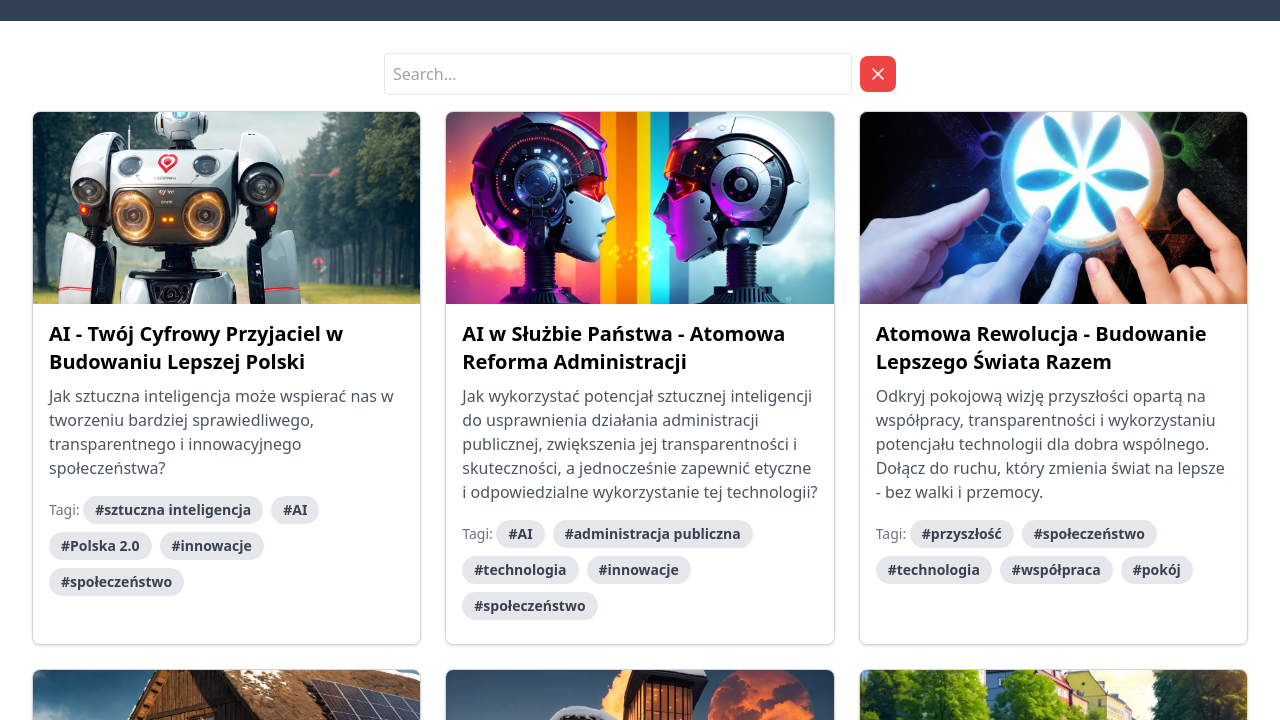
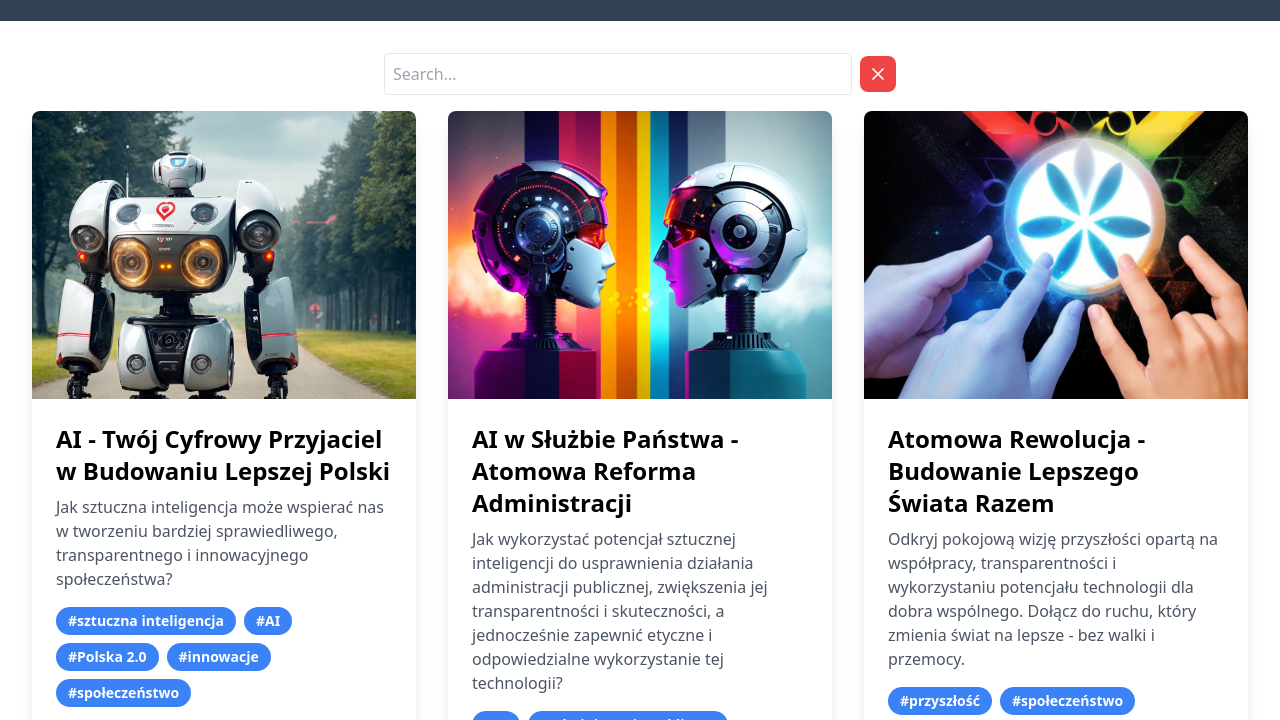
Before and after one commit to zivavu/atomic-hub, an Astro site: page /artykuly in a window 1280 px wide. Shown: the part 65-785 px from the top of the page. Built offline with nearby package versions, Linux system fonts and the light colour scheme; Astro itself is replaced by a stand-in of ours.

Commit message:
:dizzy: Add article tiles animations

```diff
--- a/src/components/ArticlesFeed/ArticleList.astro
+++ b/src/components/ArticlesFeed/ArticleList.astro
@@ -9,28 +9,27 @@ export type ArticleProps = {
 const { articles } = Astro.props as ArticleProps;
 ---
 
-<div class="grid grid-cols-1 md:grid-cols-2 lg:grid-cols-3 gap-6">
+<div class="grid grid-cols-1 md:grid-cols-2 lg:grid-cols-3 gap-8">
 	{
 		articles.map((article) => (
 			<a
 				href={`/artykuly/${article.slug}`}
-				class="block rounded-lg overflow-hidden border border-gray-300 hover:border-gray-400 transition shadow hover:shadow-md no-underline text-black dark:text-white dark:bg-gray-900 dark:hover:bg-gray-700">
-				<div class="relative pb-48 overflow-hidden">
+				class="block rounded-lg overflow-hidden shadow-lg transition duration-300 ease-in-out transform hover:-translate-y-1 hover:shadow-xl no-underline text-black dark:text-white dark:bg-gray-800 group">
+				<div class="relative pb-56 md:pb-64 lg:pb-72 overflow-hidden">
 					<Image
 						src={article.data.cover}
 						alt={article.data.coverAlt}
-						class="absolute inset-0 h-full w-full object-cover"
+						class="absolute inset-0 h-full w-full object-cover transition duration-300 ease-in-out transform group-hover:scale-110"
 					/>
 				</div>
-				<div class="p-4">
-					<h4 class="text-xl font-semibold mb-2">{article.data.title}</h4>
+				<div class="p-6">
+					<h4 class="text-2xl font-bold mb-2">{article.data.title}</h4>
 					<p class="text-gray-600 dark:text-gray-400 mb-4">
 						{article.data.description}
 					</p>
-					<div class="text-sm text-gray-500 dark:text-gray-400">
-						Tagi:
+					<div class="flex flex-wrap">
 						{article.data.tags.map((tag) => (
-							<span class="inline-block bg-gray-200 dark:bg-gray-700 rounded-full px-3 py-1 text-sm font-semibold text-gray-700 dark:text-gray-300 mr-2 mb-2">
+							<span class="inline-block bg-blue-500 rounded-full px-3 py-1 text-sm font-semibold text-white mr-2 mb-2">
 								#{tag}
 							</span>
 						))}
```
